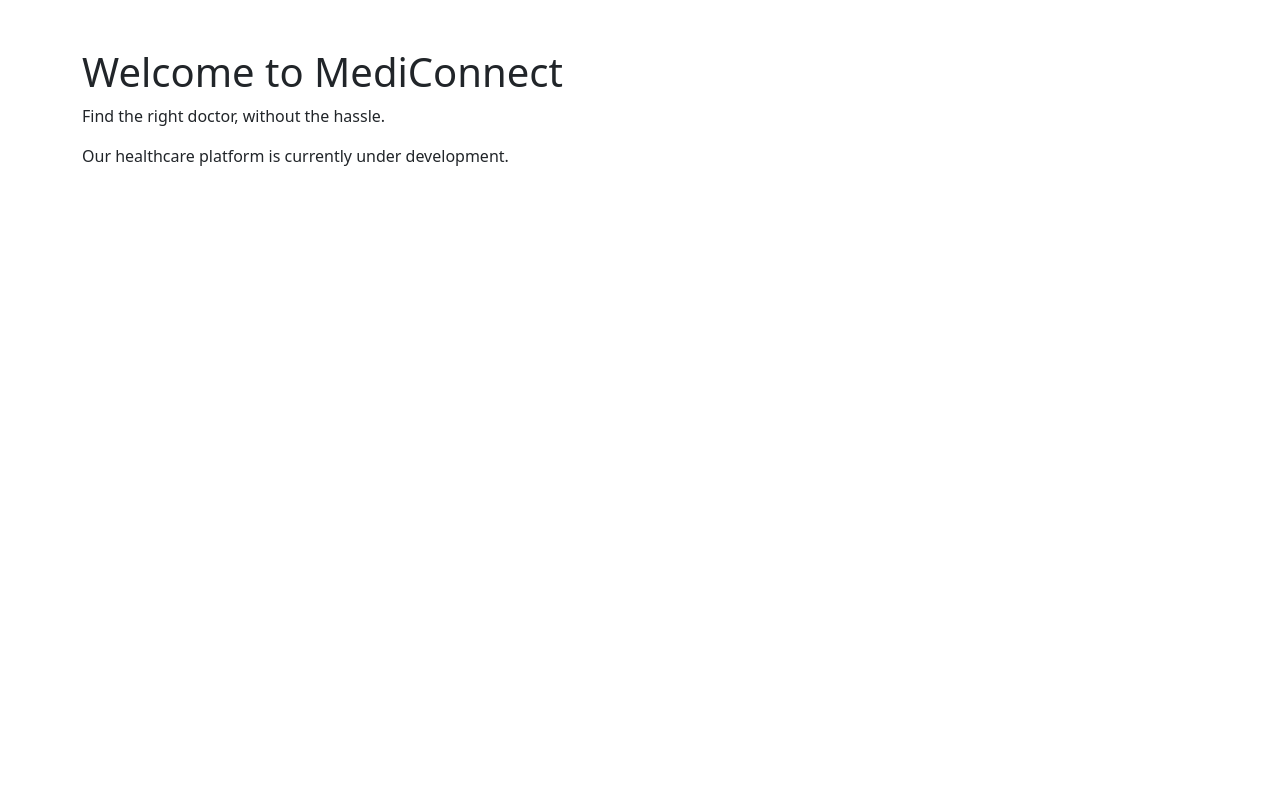
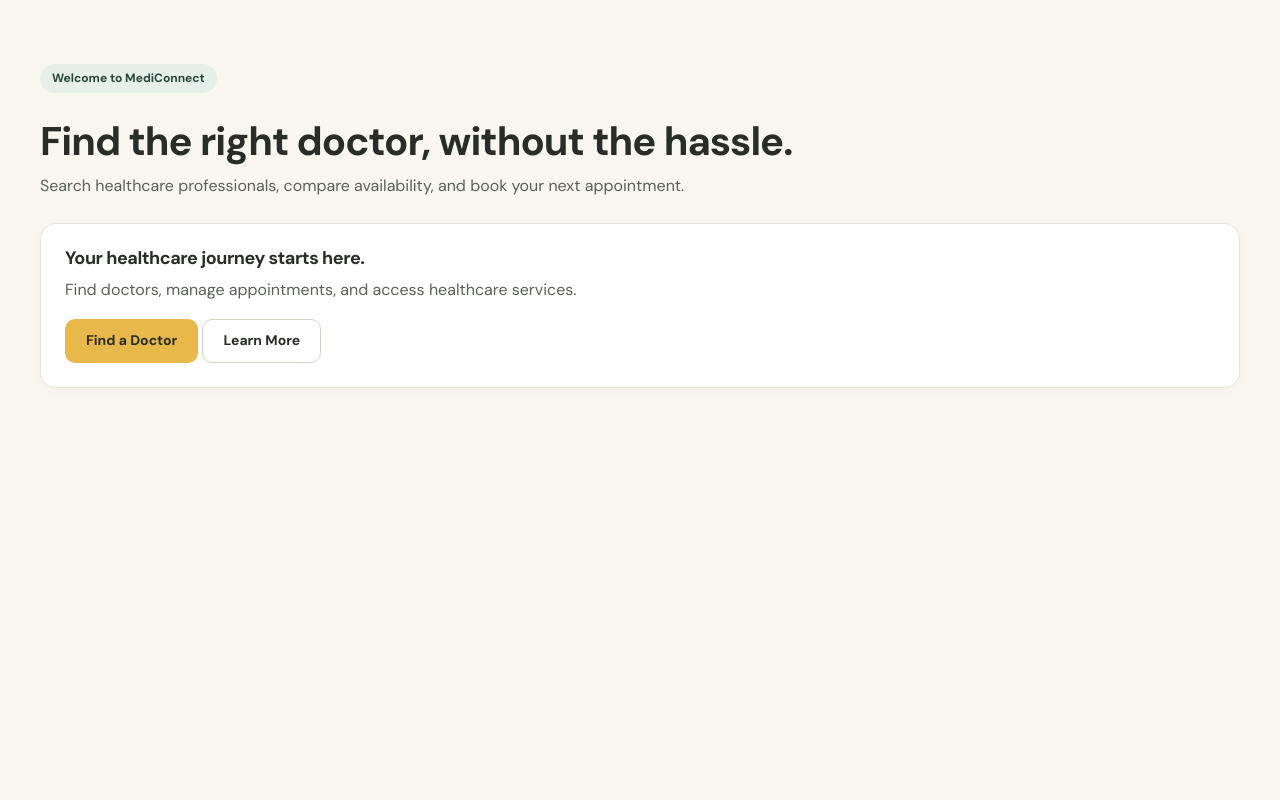
Before and after one commit to zied3332/MediConnect, a Django app: page / in a window 1280 px wide. Run offline with Django 5.2, Linux system fonts and the light colour scheme.

Commit message:
style(ui): establish reusable MediConnect design system

```diff
--- /dev/null
+++ b/static/css/base.css
@@ -0,0 +1,251 @@
+
+/* =========================================================
+   MediConnect — Global Styles
+   Shared UI foundation for all modules
+   ========================================================= */
+
+/* Global layout */
+
+html {
+    scroll-behavior: smooth;
+}
+
+body {
+    margin: 0;
+    min-height: 100vh;
+    background: var(--mc-background);
+    color: var(--mc-text);
+    font-family: var(--mc-font-body);
+    font-size: var(--mc-text-md);
+    line-height: 1.6;
+    -webkit-font-smoothing: antialiased;
+}
+
+* {
+    box-sizing: border-box;
+}
+
+::selection {
+    background: var(--mc-primary-light);
+    color: var(--mc-text);
+}
+
+/* Typography */
+
+h1, h2, h3, h4, h5, h6 {
+    font-family: var(--mc-font-heading);
+    color: var(--mc-text);
+    font-weight: 700;
+    line-height: 1.2;
+    letter-spacing: -0.025em;
+}
+
+p {
+    color: var(--mc-text-secondary);
+}
+
+a {
+    color: var(--mc-forest);
+    text-decoration: none;
+    transition: color var(--mc-transition);
+}
+
+a:hover {
+    color: var(--mc-text);
+}
+
+/* Layout containers */
+
+.mc-container {
+    width: min(
+        calc(100% - 2rem),
+        var(--mc-container-width)
+    );
+    margin-inline: auto;
+}
+
+.mc-section {
+    padding-block: var(--mc-space-8);
+}
+
+.mc-section-title {
+    font-size: clamp(1.75rem, 3vw, 2.5rem);
+    margin-bottom: var(--mc-space-4);
+}
+
+/* Buttons */
+
+.mc-btn {
+    display: inline-flex;
+    align-items: center;
+    justify-content: center;
+    gap: var(--mc-space-2);
+
+    min-height: 44px;
+    padding: 0.75rem 1.25rem;
+
+    border: 1px solid transparent;
+    border-radius: var(--mc-radius-md);
+
+    font-family: inherit;
+    font-size: var(--mc-text-sm);
+    font-weight: 700;
+    line-height: 1.2;
+    text-decoration: none;
+    cursor: pointer;
+
+    transition:
+        background-color var(--mc-transition),
+        border-color var(--mc-transition),
+        color var(--mc-transition);
+}
+
+.mc-btn-primary {
+    background: var(--mc-primary);
+    color: var(--mc-text);
+}
+
+.mc-btn-primary:hover {
+    background: var(--mc-primary-hover);
+    color: var(--mc-text);
+}
+
+.mc-btn-secondary {
+    background: var(--mc-forest);
+    color: #FFFFFF;
+}
+
+.mc-btn-secondary:hover {
+    background: #1E352A;
+    color: #FFFFFF;
+}
+
+.mc-btn-outline {
+    background: transparent;
+    border-color: var(--mc-border-strong);
+    color: var(--mc-text);
+}
+
+.mc-btn-outline:hover {
+    background: var(--mc-surface-muted);
+    color: var(--mc-text);
+}
+
+/* Cards */
+
+.mc-card {
+    background: var(--mc-surface);
+    border: 1px solid var(--mc-border);
+    border-radius: var(--mc-radius-lg);
+    padding: var(--mc-space-5);
+    box-shadow: var(--mc-shadow-sm);
+}
+
+.mc-card-title {
+    margin-bottom: var(--mc-space-2);
+    font-size: var(--mc-text-lg);
+    font-weight: 700;
+}
+
+/* Form elements */
+
+.mc-label {
+    display: block;
+    margin-bottom: var(--mc-space-2);
+    color: var(--mc-text);
+    font-size: var(--mc-text-sm);
+    font-weight: 600;
+}
+
+.mc-input,
+.mc-select,
+.mc-textarea {
+    display: block;
+    width: 100%;
+    min-height: 46px;
+    padding: 0.75rem 1rem;
+
+    background: var(--mc-surface);
+    border: 1px solid var(--mc-border-strong);
+    border-radius: var(--mc-radius-md);
+
+    color: var(--mc-text);
+    font-family: inherit;
+    font-size: var(--mc-text-md);
+
+    transition: border-color var(--mc-transition);
+}
+
+.mc-input::placeholder,
+.mc-textarea::placeholder {
+    color: var(--mc-text-muted);
+}
+
+.mc-input:focus,
+.mc-select:focus,
+.mc-textarea:focus {
+    outline: 2px solid var(--mc-forest);
+    outline-offset: 2px;
+    border-color: var(--mc-forest);
+}
+
+/* Shared badges */
+
+.mc-badge {
+    display: inline-flex;
+    align-items: center;
+    padding: 0.3rem 0.75rem;
+    border-radius: var(--mc-radius-pill);
+    background: var(--mc-forest-light);
+    color: var(--mc-forest);
+    font-size: var(--mc-text-xs);
+    font-weight: 700;
+}
+
+/* Accessibility */
+
+:focus-visible {
+    outline: 3px solid var(--mc-forest);
+    outline-offset: 3px;
+}
+
+.mc-sr-only {
+    position: absolute;
+    width: 1px;
+    height: 1px;
+    padding: 0;
+    margin: -1px;
+    overflow: hidden;
+    clip: rect(0, 0, 0, 0);
+    white-space: nowrap;
+    border: 0;
+}
+
+/* Responsive adjustments */
+
+@media (max-width: 768px) {
+    .mc-section {
+        padding-block: var(--mc-space-7);
+    }
+
+    .mc-container {
+        width: calc(100% - 1.5rem);
+    }
+
+    .mc-card {
+        padding: var(--mc-space-4);
+    }
+}
+
+@media (prefers-reduced-motion: reduce) {
+    html {
+        scroll-behavior: auto;
+    }
+
+    *,
+    *::before,
+    *::after {
+        transition-duration: 0.01ms !important;
+        animation-duration: 0.01ms !important;
+    }
+}
--- /dev/null
+++ b/static/css/tokens.css
@@ -0,0 +1,74 @@
+
+/* =========================================================
+   MediConnect — Design Tokens
+   Version: 1.0
+   Shared across all Django applications
+   ========================================================= */
+
+:root {
+
+    /* Brand colors */
+    --mc-primary: #E8B84A;
+    --mc-primary-hover: #D9A634;
+    --mc-primary-light: #FFF3D4;
+
+    --mc-forest: #294638;
+    --mc-forest-light: #E7EFE9;
+
+    /* Backgrounds */
+    --mc-background: #F8F6EF;
+    --mc-surface: #FFFFFF;
+    --mc-surface-muted: #F3F1EA;
+
+    /* Typography colors */
+    --mc-text: #292D28;
+    --mc-text-secondary: #596057;
+    --mc-text-muted: #767C73;
+
+    /* Borders */
+    --mc-border: #E8E6DC;
+    --mc-border-strong: #D5D3C8;
+
+    /* Semantic colors */
+    --mc-success: #357653;
+    --mc-warning: #A66B18;
+    --mc-danger: #B54B3C;
+
+    /* Typography */
+    --mc-font-body: "DM Sans", Arial, sans-serif;
+    --mc-font-heading: "DM Sans", Arial, sans-serif;
+
+    --mc-text-xs: 0.75rem;
+    --mc-text-sm: 0.875rem;
+    --mc-text-md: 1rem;
+    --mc-text-lg: 1.125rem;
+    --mc-text-xl: 1.5rem;
+
+    /* Spacing */
+    --mc-space-1: 0.25rem;
+    --mc-space-2: 0.5rem;
+    --mc-space-3: 0.75rem;
+    --mc-space-4: 1rem;
+    --mc-space-5: 1.5rem;
+    --mc-space-6: 2rem;
+    --mc-space-7: 3rem;
+    --mc-space-8: 4rem;
+
+    /* Border radius */
+    --mc-radius-sm: 6px;
+    --mc-radius-md: 10px;
+    --mc-radius-lg: 16px;
+    --mc-radius-xl: 22px;
+    --mc-radius-pill: 999px;
+
+    /* Shadows */
+    --mc-shadow-sm: 0 2px 8px rgba(41, 45, 40, 0.04);
+    --mc-shadow-md: 0 8px 24px rgba(41, 45, 40, 0.07);
+
+    /* Layout */
+    --mc-container-width: 1200px;
+    --mc-header-height: 76px;
+
+    /* Transitions */
+    --mc-transition: 180ms ease;
+}
--- a/templates/base.html
+++ b/templates/base.html
@@ -3,13 +3,30 @@
 <!DOCTYPE html>
 <html lang="en">
 <head>
+    <!-- ==========================================
+         MediConnect — Shared Base Template
+         ========================================== -->
+
     <meta charset="UTF-8">
     <meta name="viewport" content="width=device-width, initial-scale=1.0">
 
+    <!-- SEO -->
     <meta name="description"
-          content="MediConnect — Find doctors, book appointments, and access healthcare online.">
+          content="{% block meta_description %}MediConnect — Find doctors, book appointments, and access healthcare online.{% endblock %}">
 
+    <meta name="theme-color" content="#F8F6EF">
+
+    <!-- Page Title -->
     <title>{% block title %}MediConnect{% endblock %}</title>
+
+    <!-- Google Fonts: DM Sans -->
+    <link rel="preconnect" href="https://fonts.googleapis.com">
+    <link rel="preconnect" href="https://fonts.gstatic.com" crossorigin>
+
+    <link
+        href="https://fonts.googleapis.com/css2?family=DM+Sans:wght@400;500;600;700;800&display=swap"
+        rel="stylesheet"
+    >
 
     <!-- Bootstrap 5 -->
     <link
@@ -17,28 +34,53 @@
         rel="stylesheet"
     >
 
-    <!-- Shared project styles (added in the next commit) -->
+    <!-- MediConnect Design System -->
+    <link rel="stylesheet" href="{% static 'css/tokens.css' %}">
+    <link rel="stylesheet" href="{% static 'css/base.css' %}">
+
+    <!-- Page-Specific Styles -->
     {% block extra_css %}{% endblock %}
 </head>
 
 <body>
 
-    <!-- Shared navigation will be added here -->
-    <header id="site-header"></header>
+    <!-- Accessibility: Skip Navigation -->
+    <a href="#main-content" class="mc-sr-only">
+        Skip to main content
+    </a>
 
-    <!-- Page-specific content -->
+    <!-- ==========================================
+         Shared Navigation
+         ========================================== -->
+    <header id="site-header">
+        {% block navigation %}
+        <!-- Navbar component will be added in Commit 5 -->
+        {% endblock %}
+    </header>
+
+    <!-- ==========================================
+         Main Page Content
+         ========================================== -->
     <main id="main-content">
         {% block content %}{% endblock %}
     </main>
 
-    <!-- Shared footer will be added here -->
-    <footer id="site-footer"></footer>
+    <!-- ==========================================
+         Shared Footer
+         ========================================== -->
+    <footer id="site-footer">
+        {% block footer %}
+        <!-- Footer component will be added later -->
+        {% endblock %}
+    </footer>
 
     <!-- Bootstrap JavaScript -->
     <script
         src="https://cdn.jsdelivr.net/npm/bootstrap@5.3.3/dist/js/bootstrap.bundle.min.js">
     </script>
 
+    <!-- Page-Specific Scripts -->
     {% block extra_js %}{% endblock %}
+
 </body>
 </html>
--- a/templates/core/home.html
+++ b/templates/core/home.html
@@ -4,15 +4,43 @@
 {% block title %}Find a Doctor | MediConnect{% endblock %}
 
 {% block content %}
-<section class="container py-5">
-    <h1>Welcome to MediConnect</h1>
 
-    <p>
-        Find the right doctor, without the hassle.
-    </p>
+<section class="mc-section">
+    <div class="mc-container">
 
-    <p>
-        Our healthcare platform is currently under development.
-    </p>
+        <span class="mc-badge">
+            Welcome to MediConnect
+        </span>
+
+        <h1 class="mt-4">
+            Find the right doctor, without the hassle.
+        </h1>
+
+        <p class="mb-4">
+            Search healthcare professionals, compare
+            availability, and book your next appointment.
+        </p>
+
+        <div class="mc-card">
+            <h2 class="mc-card-title">
+                Your healthcare journey starts here.
+            </h2>
+
+            <p>
+                Find doctors, manage appointments,
+                and access healthcare services.
+            </p>
+
+            <a href="#" class="mc-btn mc-btn-primary">
+                Find a Doctor
+            </a>
+
+            <a href="#" class="mc-btn mc-btn-outline">
+                Learn More
+            </a>
+        </div>
+
+    </div>
 </section>
+
 {% endblock %}
```
